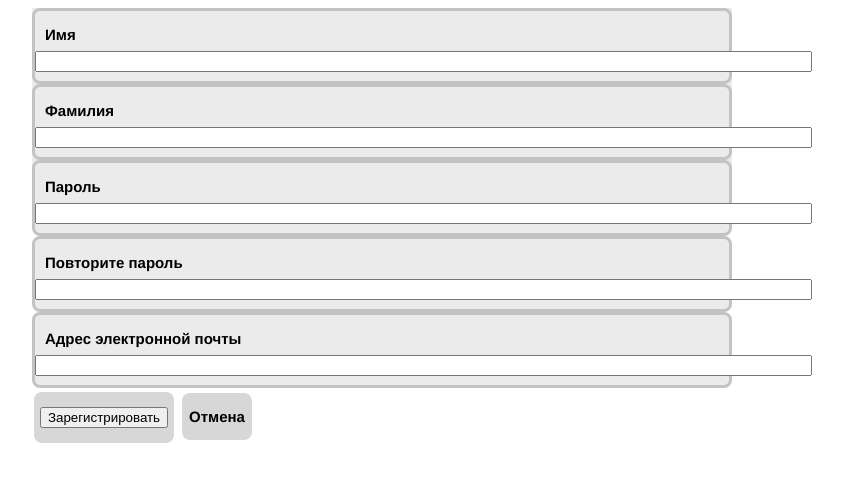
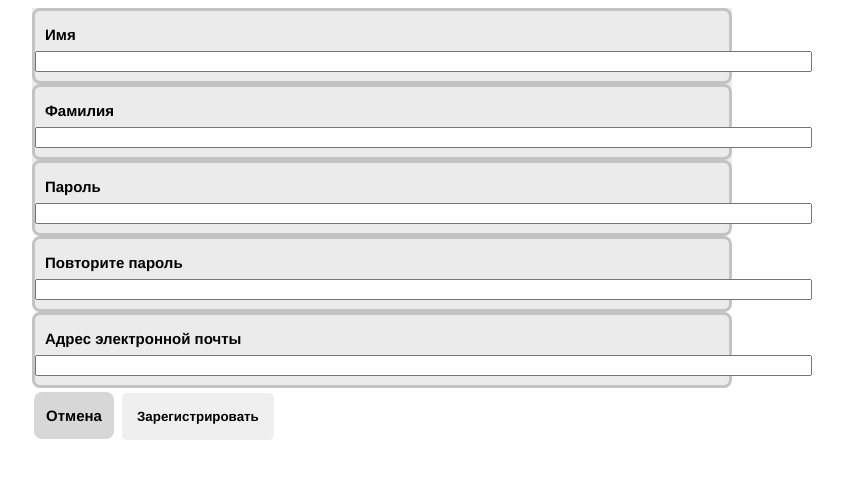
Before and after one commit to Izolius/AnMark, a CodeIgniter app: page /database/index.php/registration/index in a window 1280 px wide. Shown: the top 482 px of the page, without its empty margins (258-1101 px from the left). Run offline with CodeIgniter, Linux system fonts and the light colour scheme.

Commit message:
Кнопки. если вглядываться, то видно где какая. шапку сайта не делал на регистрацию и вход

```diff
--- a/application/controllers/registration.php
+++ b/application/controllers/registration.php
@@ -18,7 +18,8 @@ class Registration extends CI_Controller {
                 $header['css']=array("styles.css","user.css");
                 $title['logo']="logo_100_60";
                 $this->load->view('header', $header);
-                $this->load->view('registration',$title);
+
+                $this->load->view('registration');
                 $this->load->view('footer');
             }
             else
--- a/application/views/registration.php
+++ b/application/views/registration.php
@@ -2,7 +2,10 @@
 
 
 <?php echo form_open('registration'); ?>
+
 <div class="login_form " >
+
+
             <?php echo form_error('first_name'); ?>
         <div class="bordered login_form_text " >
             <div class="field_name">
@@ -42,14 +45,13 @@
              </div>
             <p><span><input type="text" name="email" value="<?php echo set_value('email'); ?>" size="94" /></span></p>
         </div>
+        <div class="button toLogin">
+            <p><?php
+                echo anchor(site_url('welcome'),'Отмена');
+            ?></p>
+        </div>
+        <div class="button toRegistrtion">
+        <input type="submit" value="Зарегистрировать" />
+        </div>
 
-        <div class="button toRegistrtion">
-        <p><span><div><input type="submit" value="Зарегистрировать" /></div></span></p>
-        </div>
-        <div class="button toLogin">
-      <p><?php
-        echo anchor(site_url('welcome'),'Отмена');
-      ?></p>
-    </div>
 </div>
-</form>
--- a/application/views/welcome.php
+++ b/application/views/welcome.php
@@ -19,9 +19,7 @@
 </div>
 
 <div class="button toLogin" >
-    <p>
-       <input type="submit" value="Войти" />
-     </p>
+<input type="submit" value="Войти" /></span>
 </div>
 
 <div class="button toRegistrtion">
--- a/css/styles.css
+++ b/css/styles.css
@@ -40,7 +40,7 @@
   box-shadow: 10px 12px 16px 0 rgba(0,0,0,0.24), 10px 17px 50px 0 rgba(0,0,0,0.19);
 }
 .toLogin{
-  width: 70px;
+  width: 80px;
 }
 .toRegistrtion{
   width: 140px;
@@ -126,6 +126,16 @@ p{
   font-size:15px;
   vertical-align: middle;
 }
+input[type=submit] {
+  font-family:'Helvetica', 'sans-serif';
+  font-weight:700;
+  font-style:normal;
+  padding:16px 15px;
+  border:0 none;
+  cursor:pointer;
+  -webkit-border-radius: 5px;
+  border-radius: 5px;
+}
 .exactp{
   margin-bottom: 0px;
   margin-top: 0px;
```
